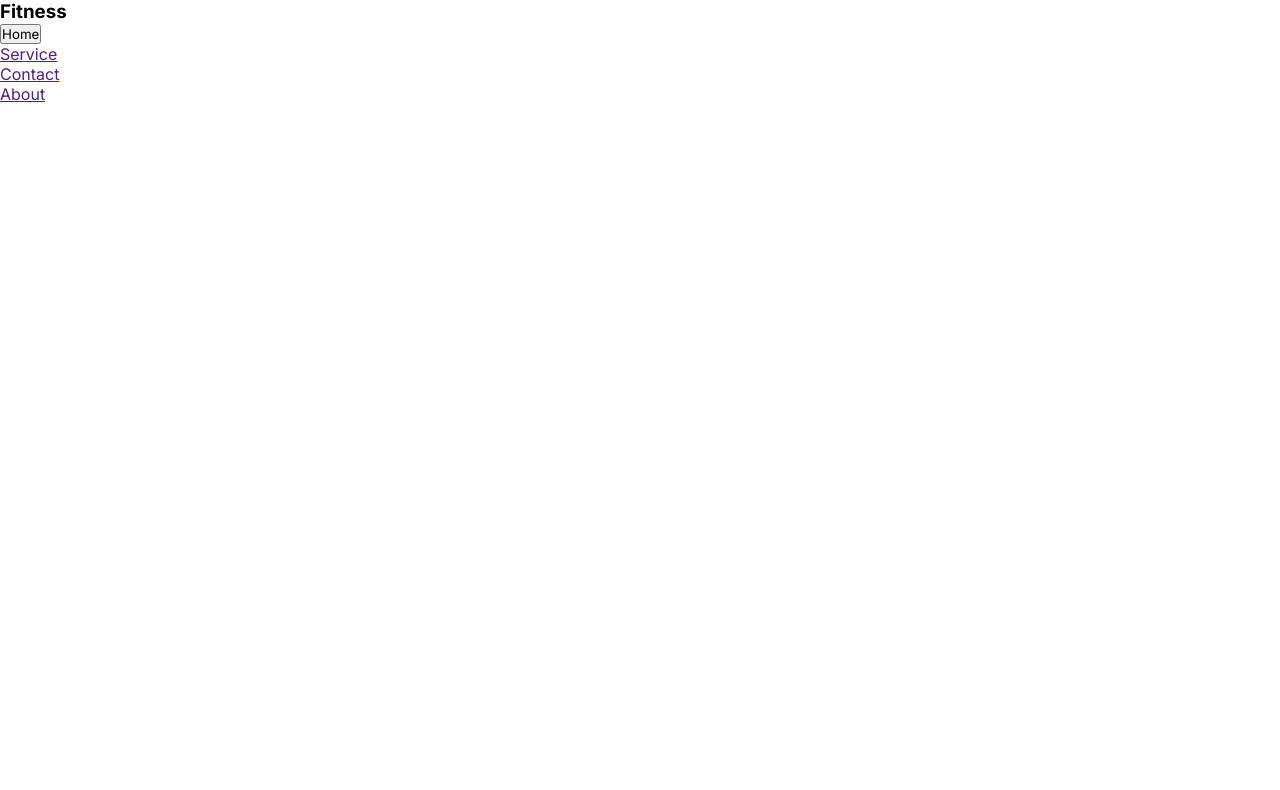
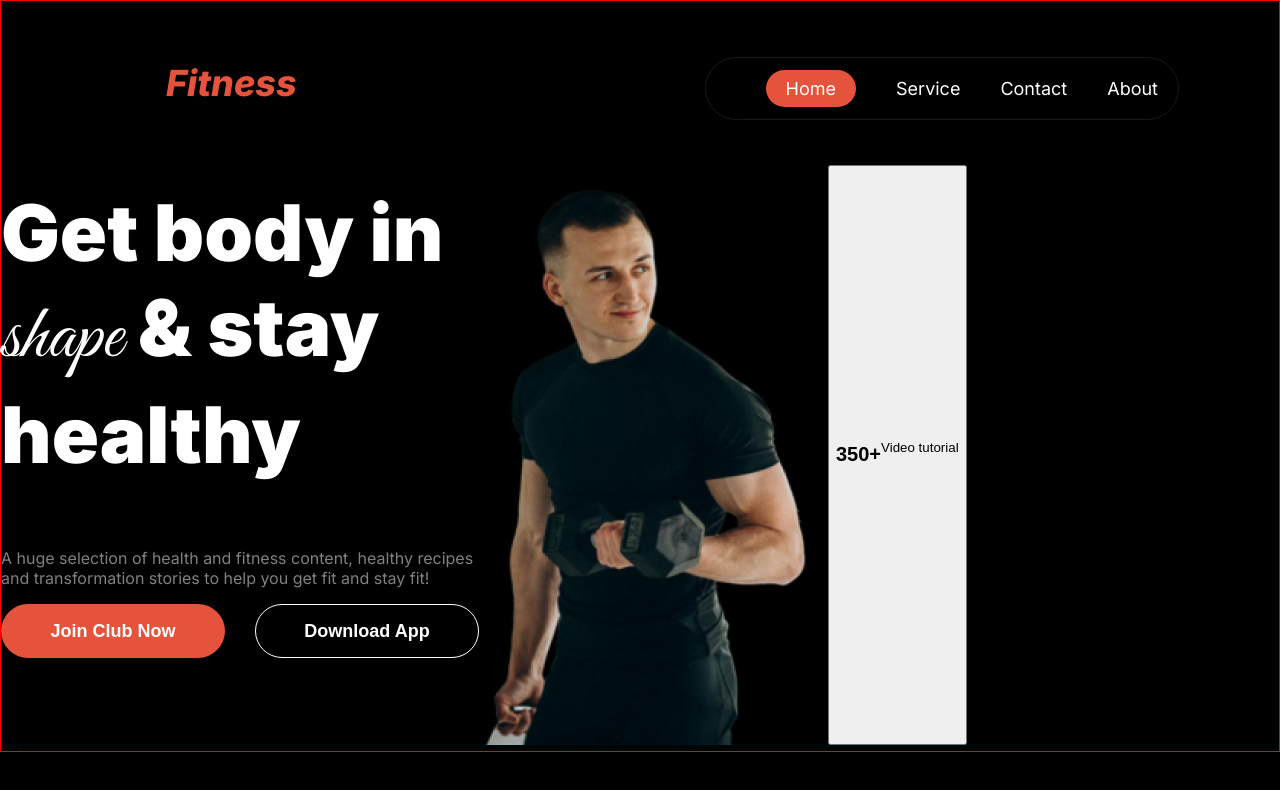
Before and after one commit to fahima144/assignment-2, a plain HTML site: page index.html in a window 1280 px wide. Drawn offline with Linux system fonts and the light colour scheme.

Commit message:
navbar done and bsnner section runnig

```diff
--- a/index.html
+++ b/index.html
@@ -7,17 +7,55 @@
         <link rel="stylesheet" href="styles/style.css">
     </head>
     <body>
+        <!-- header started -->
         <header>
-        <nav>
-            <h3 class="logo">Fitness</h3>
-            <button class="btn">Home</button>
-            <ul class="navbar">
-                <li><a href="">Service</a></li>
-                <li><a href="">Contact</a></li>
-                <li><a href="">About</a></li>
+            <!-- navbar started -->
+            <div class="logo">
+                <h2 class="title primary-color">Fitness</h2>
+            </div>
+            <div class="nav">
+                <ul>
+                    <li class="nav-item"><a href=""><span>Home</span></a></li>
+                    <li class="nav-item"><a href="">Service</a></li>
+                    <li class="nav-item"><a href="">Contact</a></li>
+                    <li class="nav-item"><a href="">About</a></li>
                 </ul>
+            </div>
+            <!-- navbar ended -->
 
-        </nav>
+            <!-- banner section started -->
+             <section class="banner-section-container">
+                <div class="banner-content-container">
+                    <div class="banner-content">
+                        <h1 class="banner-title">Get body in <br> <span class="shape">shape</span> & stay <br> healthy</h1>
+                        <p class="banner-description">A huge selection of health and fitness content, healthy recipes <br> and transformation stories to help you get fit and stay fit!</p>
+                        <div class="btn">
+                            <button class="btn-primary">Join Club Now</button>
+                            <button class="btn-primary d-btn">Download App</button>
+                        </div>
+                    </div>
+                    <div class="banner-img-container">
+                        <div class="banner-container">
+                            <img src="assets/Images 2.png" alt="">
+                            <div class="banner-card">
+                                <button class="button-icon">
+                                    <div class="icon"></div>
+                                    <div class="button-content">
+                                        <h2>350+</h2>
+                                        <p>Video tutorial</p>
+                                    </div>
+
+                                </button>
+                                <div class="button-content">
+                                    <h2>500+</h2>
+                                    <p>Free Workout Videos</p>
+                                </div>
+                            </div>
+                        </div>
+                    </div>
+                </div>
+
+            </section>
         </header>
         <main></main>
         <footer></footer>
--- a/styles/style.css
+++ b/styles/style.css
@@ -1,7 +1,126 @@
+/* google fonts */
 @import url('https://fonts.googleapis.com/css2?family=Inter:ital,opsz,wght@0,14..32,100..900;1,14..32,100..900&display=swap');
 
-*{
+@import url('https://fonts.googleapis.com/css2?family=Great+Vibes&display=swap');
+
+
+body{
+    font-family: "Inter", serif;
     margin: 0;
     padding: 0;
-    font-family: "Inter", serif;
+    box-sizing: border-box;
+    background-color: black;
 }
+
+/* shared style started */
+.primary-color{
+    color: rgb(230, 83, 60);
+}
+.btn-primary{
+    width: 224px;
+    height: 54px;
+    border-radius: 42px;
+    background: rgb(230, 83, 60);
+    border: none;
+    font-size: 18px;
+    font-weight: 600;
+    line-height: 22px;
+    letter-spacing: 0px;
+    color: white;
+}
+/* shared style ended */
+
+/* header section started */
+header{
+    height: 750px;
+    border: 1px solid red;
+    position: relative;
+    background-color: linear-gradient(0deg, rgb(0, 0, 0, 1) 7%,rgba(48, 48, 48, 1) 100%);
+}
+header div{
+    display: flex;
+}
+.logo{
+    margin-left: 135px;
+    padding: 30px;
+}
+.title{
+    font-weight: 800;
+    font-size: 36px;
+    font-style: italic;
+    right: 20px;
+}
+.nav{
+    position: absolute;
+    top: 40px;
+    right: 0;
+    margin-right: 100px;
+}
+.nav ul{
+    list-style: none;
+    border: 1px solid rgba(255, 255, 255, 0.1);
+    border-radius: 39px;
+
+}
+.nav-item{
+    float: left;
+    padding: 20px;
+}
+.nav-item a{
+    color: white;
+    font-size: 18px;
+    font-weight: 400;
+    text-decoration: none;
+}
+.nav-item span{
+    width: 92px;
+    height: 46px;
+    justify-content: center;
+    align-items: center;
+    padding: 8px 20px 8px 20px;
+    border-radius: 70px;
+    background: rgb(230, 83, 60);
+}
+
+.banner-section-container{
+    max-width: 1440px;
+    margin: 0 auto;
+    display: flex;
+    flex-direction: row;
+    justify-content: space-between;
+}
+.banner-content{
+    height: 439px;
+    display: flex;
+    margin: 0 auto;
+    flex-direction: column;
+}
+.banner-title{
+    font-weight: 900;
+    font-size: 78px;
+    color: white;
+    margin-top: 20px;
+}
+.shape{
+    font-family: "Great Vibes", cursive;
+    font-weight: 400;
+    font-size: 78px;
+}
+.banner-description{
+    font-weight: 400;
+    font-size: 16px;
+    margin-top: 2px;
+    color: rgba(255, 255, 255, 0.5);
+}
+.btn{
+    display: flex;
+    gap: 30px;
+}
+.d-btn{
+    border: 1px solid rgb(255, 255, 255);
+    border-radius: 42px;
+    background-color: transparent;
+}
+.button-icon{
+
+}
```
Lines whose indentation alone changed are shown as unchanged.
